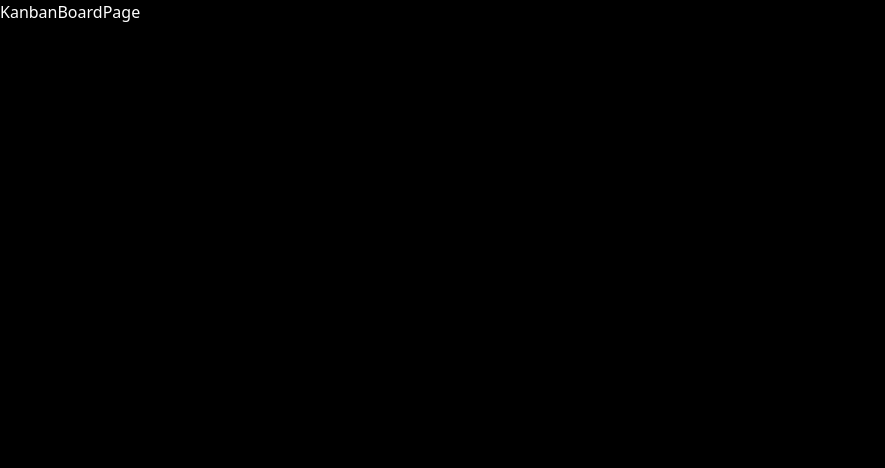
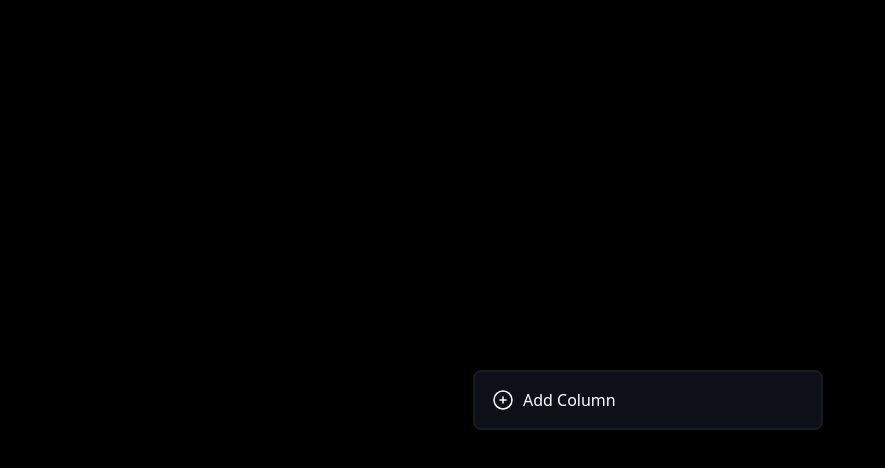
Before and after one commit to Neeraj2212/kanban-board-app, a React (Vite) app in the folder client/: page / in a window 1280 px wide. Shown: the top 468 px of the page, without its empty margins (0-885 px from the left). Built offline with nearby package versions, Linux system fonts and the light colour scheme.

Commit message:
Kanban Board Context

```diff
--- a/client/package.json
+++ b/client/package.json
@@ -12,11 +12,13 @@
   "dependencies": {
     "react": "^18.2.0",
     "react-dom": "^18.2.0",
-    "react-router-dom": "^6.17.0"
+    "react-router-dom": "^6.17.0",
+    "uuid": "^9.0.1"
   },
   "devDependencies": {
     "@types/react": "^18.2.15",
     "@types/react-dom": "^18.2.7",
+    "@types/uuid": "^9.0.6",
     "@typescript-eslint/eslint-plugin": "^6.0.0",
     "@typescript-eslint/parser": "^6.0.0",
     "@vitejs/plugin-react-swc": "^3.3.2",
--- /dev/null
+++ b/client/src/components/KanbanBoard.tsx
@@ -0,0 +1,30 @@
+import AddIcon from "@icons/AddIcon";
+import { KanbanBoardContext } from "@src/contexts/KanbanBoardContext";
+import { useContext } from "react";
+
+export default function KanbanBoard() {
+  const { columns, addColumn } = useContext(KanbanBoardContext);
+
+  return (
+    <div className="m-auto flex min-h-screen w-full items-center overflow-x-auto overflow-y-hidden px-[40px]">
+      <div className="m-auto flex gap-4">
+        <div className="flex gap-4">
+          {columns.map((column) => {
+            return <div> {column.title} </div>;
+          })}
+        </div>
+        <button
+          className="h-[60px] w-[350px] min-w-[350px] cursor-pointer rounded-lg
+            bg-mainBackground border-2 border-columnBackground
+            p-4 ring-rose-500 hover:ring-2 flex gap-2 "
+          onClick={() => {
+            addColumn();
+          }}
+        >
+          <AddIcon />
+          Add Column
+        </button>
+      </div>
+    </div>
+  );
+}
--- /dev/null
+++ b/client/src/contexts/KanbanBoardContext.tsx
@@ -0,0 +1,64 @@
+import { Column } from "@src/types";
+import { createContext } from "react";
+import { useState } from "react";
+import { v4 as uuidv4 } from "uuid";
+
+type KanbanBoardContextType = {
+  columns: Column[];
+  addColumn: () => void;
+  deleteColumn: (columnId: string) => void;
+  updateColumnTitle: (columnId: string, newTitle: string) => void;
+};
+
+export const KanbanBoardContext = createContext<KanbanBoardContextType>({
+  columns: [],
+  addColumn: () => {},
+  deleteColumn: () => {},
+  updateColumnTitle: () => {},
+});
+
+export const KanbanBoardProvider: React.FC<{ children: React.ReactNode }> = ({
+  children,
+}) => {
+  const [columns, setColumns] = useState<Column[]>([]);
+
+  const addColumn = () => {
+    const newColumn: Column = {
+      id: uuidv4(),
+      title: `Column ${columns.length + 1}`,
+    };
+    setColumns([...columns, newColumn]);
+  };
+
+  const deleteColumn = (columnId: string) => {
+    const newColumns = columns.filter((column) => column.id !== columnId);
+    setColumns(newColumns);
+  };
+
+  const updateColumnTitle = (columnId: string, newTitle: string) => {
+    const newColumns = columns.map((column) => {
+      if (column.id === columnId) {
+        return {
+          ...column,
+          title: newTitle,
+        };
+      } else {
+        return column;
+      }
+    });
+    setColumns(newColumns);
+  };
+
+  return (
+    <KanbanBoardContext.Provider
+      value={{
+        columns,
+        addColumn,
+        deleteColumn,
+        updateColumnTitle,
+      }}
+    >
+      {children}
+    </KanbanBoardContext.Provider>
+  );
+};
--- /dev/null
+++ b/client/src/icons/AddIcon.tsx
@@ -0,0 +1,18 @@
+export default function AddIcon() {
+  return (
+    <svg
+      xmlns="http://www.w3.org/2000/svg"
+      fill="none"
+      viewBox="0 0 24 24"
+      strokeWidth={1.5}
+      stroke="currentColor"
+      className="w-6 h-6"
+    >
+      <path
+        strokeLinecap="round"
+        strokeLinejoin="round"
+        d="M12 9v6m3-3H9m12 0a9 9 0 11-18 0 9 9 0 0118 0z"
+      />
+    </svg>
+  );
+}
--- a/client/src/index.css
+++ b/client/src/index.css
@@ -5,5 +5,5 @@
 html,
 body,
 #root {
-  @apply bg-black text-white box-border;
+  @apply bg-black text-white box-border min-h-screen;
 }
--- a/client/src/pages/KanbanBoardPage.tsx
+++ b/client/src/pages/KanbanBoardPage.tsx
@@ -1,3 +1,10 @@
+import KanbanBoard from "@src/components/KanbanBoard";
+import { KanbanBoardProvider } from "@src/contexts/KanbanBoardContext";
+
 export default function KanbanBoardPage() {
-  return <div>KanbanBoardPage</div>;
+  return (
+    <KanbanBoardProvider>
+      <KanbanBoard />
+    </KanbanBoardProvider>
+  );
 }
--- /dev/null
+++ b/client/src/types.ts
@@ -0,0 +1,12 @@
+export type Id = string;
+
+export type Column = {
+  id: Id;
+  title: string;
+};
+
+export type Task = {
+  id: Id;
+  columnId: Id;
+  content: string;
+};
--- a/client/tsconfig.json
+++ b/client/tsconfig.json
@@ -11,6 +11,7 @@
       "@components/*": ["src/components/*"],
       "@contexts/*": ["src/contexts/*"],
       "@pages/*" : ["src/pages/*"],
+      "@icons/*" : ["src/icons/*"],
     },
 
     /* Bundler mode */
```
Also changed, not shown: 1 other file (tests, documents, lock files or other folders).
